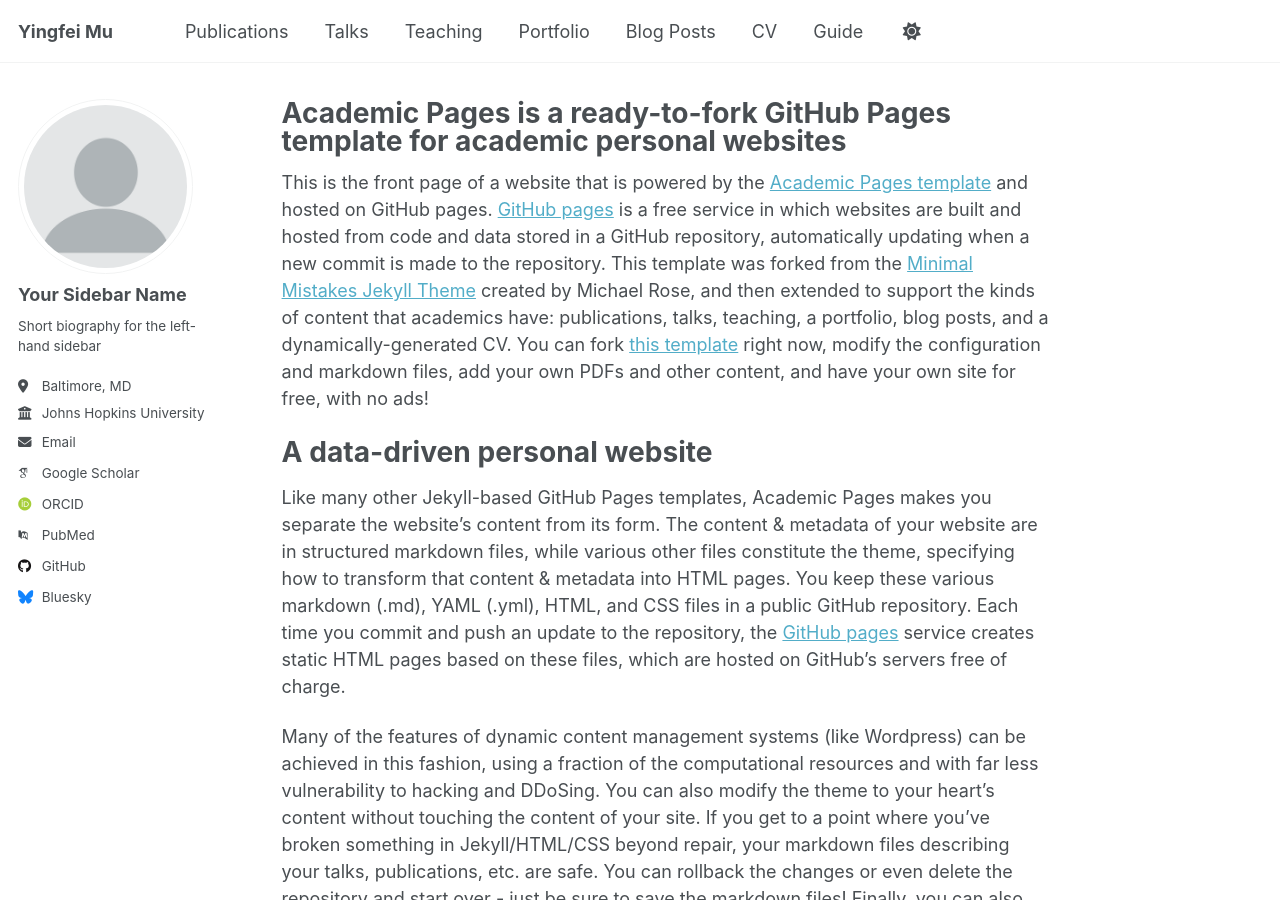
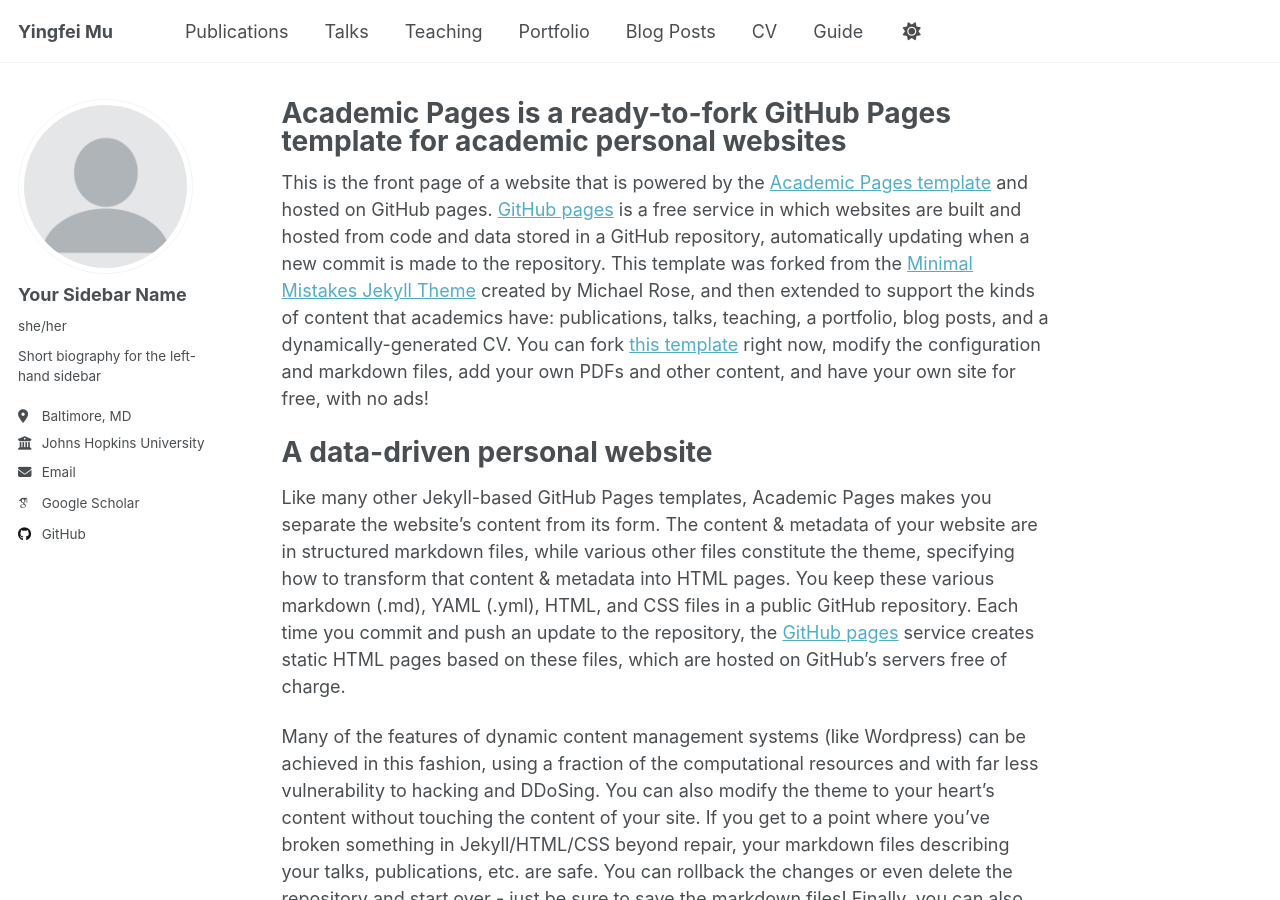
Before and after one commit to InfiniteMu/infinitemu.github.io, a Jekyll site: the page built from _pages/about.md, in a window 1280 px wide and 900 px high. Built offline with Jekyll 4.4.1, drawn with Linux system fonts in a browser that asks for light colours; some web fonts are replaced; part of the change alters nothing that is shown.

Commit message:
Update _config.yml

```diff
--- a/_config.yml
+++ b/_config.yml
@@ -24,7 +24,7 @@ author:
   # Biographic information
   avatar           : "profile.png"
   name             : "Your Sidebar Name"
-  pronouns         : # example: "she/her"
+  pronouns         : "she/her"
   bio              : "Short biography for the left-hand sidebar"
   location         : "Baltimore, MD"
   employer         : "Johns Hopkins University"
@@ -32,26 +32,26 @@ author:
   email            : "ymu7@jh.edu"
 
   # Academic websites
-  academia         : # URL
-  arxiv            : # URL - Update with the correct link to your profile
-  googlescholar    : "https://scholar.google.com/citations?user=PS_CX0AAAAAJ"
-  impactstory      : # URL
-  orcid            : "http://orcid.org/yourorcidurl"
-  semantic         : # URL
-  pubmed           : "https://www.ncbi.nlm.nih.gov/pubmed/?term=john+snow"
-  researchgate     : # URL
-  scopus           : # URL
+  # academia         : # URL
+  # arxiv            : # URL - Update with the correct link to your profile
+  googlescholar      : "https://scholar.google.com/citations?user=raYxX28AAAAJ&hl"
+  # impactstory      : # URL
+  # orcid            : "http://orcid.org/yourorcidurl"
+  # semantic         : # URL
+  # pubmed           : "https://www.ncbi.nlm.nih.gov/pubmed/?term=john+snow"
+  # researchgate     : # URL
+  # scopus           : # URL
 
   # Repositories and software development
   bitbucket        : # Username - Update with your username on the site
   codepen          : # Username
   dribbble         : # Username
-  github           : "academicpages"
+  github           : "infinitemu"
   kaggle           : # Username
   stackoverflow    : # User number or user number and name (i.e., use "1" or "1/jeff-atwood")
 
   # Social media
-  bluesky          : "bsky.app" # Replace this with you Bluesky username
+  bluesky          : # "bsky.app" # Replace this with you Bluesky username
   facebook         : # Username
   flickr           : # Username
   foursquare       : # Username
```
